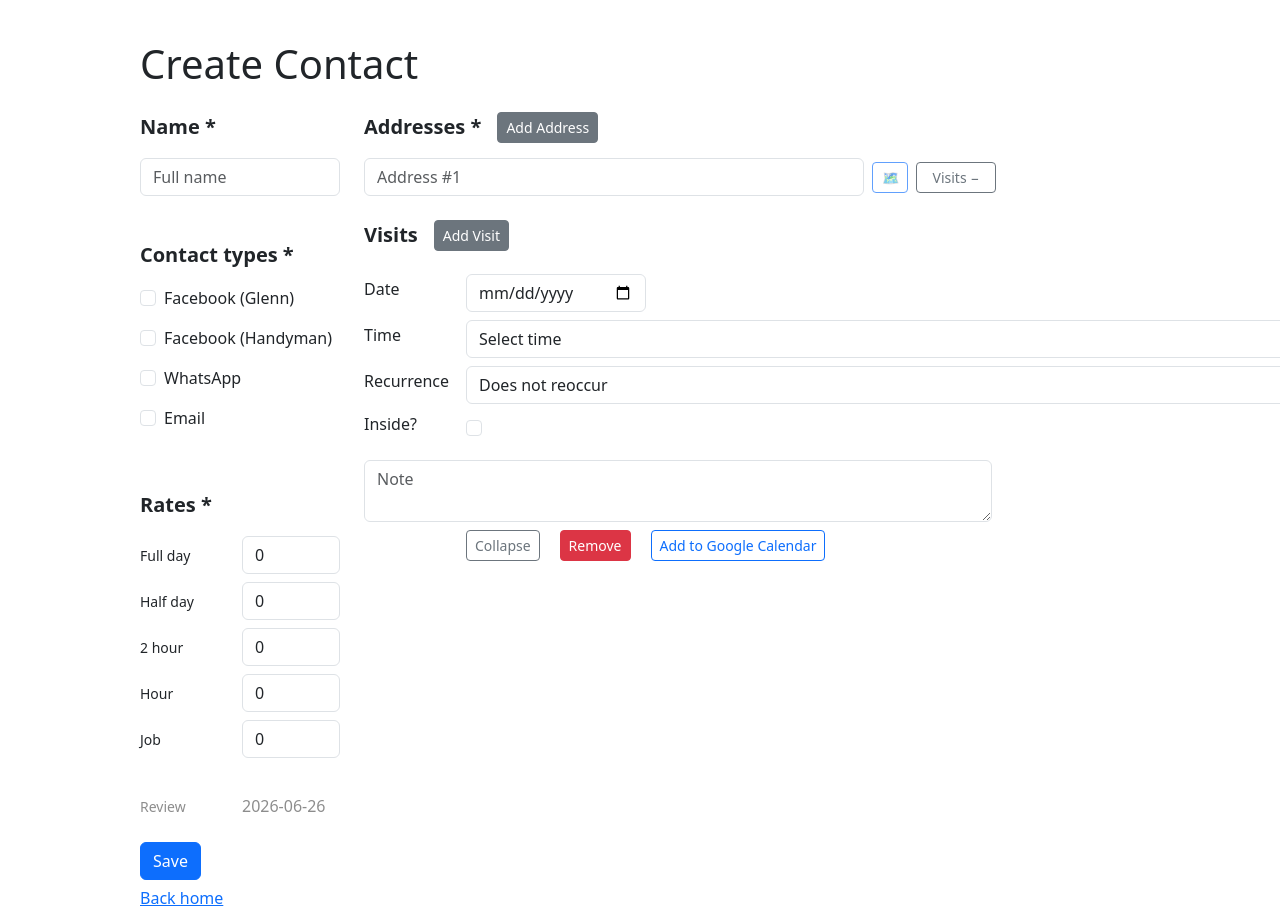
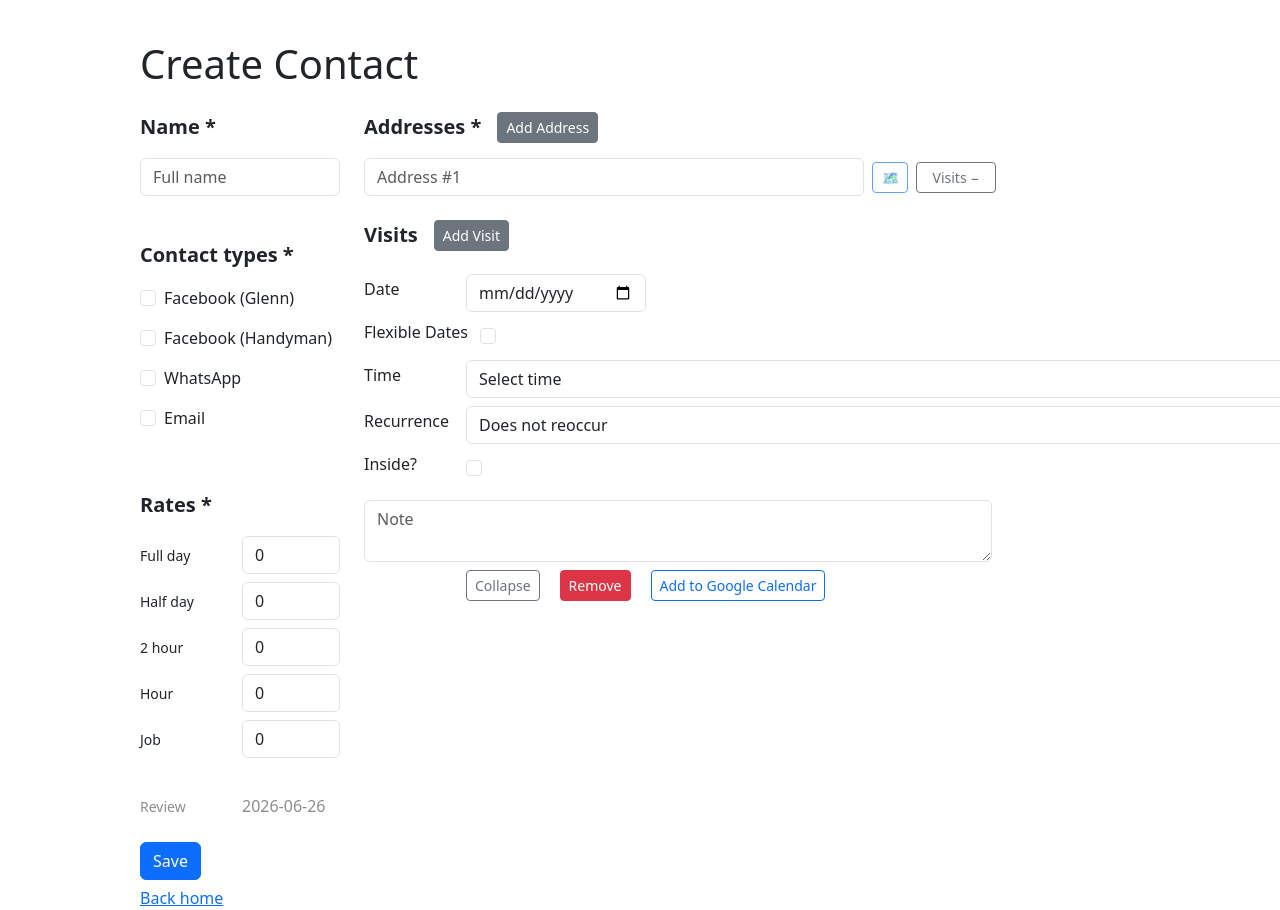
Before and after one commit to GlennPacker/Contact-Sched-Voice, a Next.js app: page /contacts/create in a window 1280 px wide. Shown: the top 910 px of the page. Built offline with nearby package versions, Linux system fonts and the light colour scheme; no server answers.

Commit message:
visit updated with flexible dates

```diff
--- a/components/Contact/Contact.jsx
+++ b/components/Contact/Contact.jsx
@@ -154,7 +154,7 @@ export default function Contact({ initialValues = null, onSubmit, priceReviewDat
             <Form.Label className={styles['section-title']}>Contact types *</Form.Label>
             {CONTACT_TYPE_OPTIONS.map((opt) => {
               const isEmail = opt.id === 'email'
-              const isWhatsapp = opt.id === 'Whatsapp'
+              const isWhatsapp = opt.id === 'whatsapp'
               const isSelected = Boolean(watchedTypes[opt.id]?.selected)
               return (
                 <div key={opt.id} className="mb-3">
--- a/components/Visit/Visits.jsx
+++ b/components/Visit/Visits.jsx
@@ -12,6 +12,9 @@ export default function Visits({ nestIndex, control, register, errors, createCal
   const [calendarError, setCalendarError] = useState({});
   const watchedVisits = useWatch({ control, name: `addresses.${nestIndex}.visits` });
   const [collapsed, setCollapsed] = React.useState(fields.map(() => true));
+  const tomorrow = new Date();
+  tomorrow.setDate(tomorrow.getDate() + 1);
+  const minDateStr = tomorrow.toISOString().split('T')[0];
   React.useEffect(() => {
     if (!fields.length) {
       add({ date: '', note: '' });
@@ -31,7 +34,7 @@ export default function Visits({ nestIndex, control, register, errors, createCal
   };
   const addVisit = () => {
     let newVisit = { date: '' };
-    if (fields.length > 0) {
+    if (fields.length) {
       const sorted = [...fields].sort((a, b) => {
         if (!a.date && !b.date) return 0;
         if (!a.date) return 1;
@@ -39,14 +42,15 @@ export default function Visits({ nestIndex, control, register, errors, createCal
         return b.date.localeCompare(a.date);
       });
       const mostRecent = sorted[0] || {};
-      newVisit = {
-        date: '',
-        note: mostRecent.note || '',
-        recurrence: mostRecent.recurrence || 'does not reoccur',
-        time: mostRecent.time || '',
-        days: mostRecent.days || '',
-        isInside: mostRecent.isInside || false
-      };
+        newVisit = {
+          date: '',
+          days: mostRecent.days || '',
+          isFlexilbe: mostRecent.isFlexilbe || false,
+          isInside: mostRecent.isInside || false,
+          note: mostRecent.note || '',
+          recurrence: mostRecent.recurrence || 'does not reoccur',
+          time: mostRecent.time || ''
+        };
     }
     add(newVisit, { at: 0 });
     setTimeout(() => {
@@ -91,6 +95,16 @@ export default function Visits({ nestIndex, control, register, errors, createCal
                         {...register(`addresses.${nestIndex}.visits.${idx}.date`)}
                         className={styles['visit-date']}
                         value={watched.date || ''}
+                        min={minDateStr}
+                      />
+                    </Form.Group>
+                    <Form.Group className={styles['visit-field-row']}>
+                      <Form.Label className={styles['visit-label']}>Flexible Dates</Form.Label>
+                      <Form.Check
+                        type="checkbox"
+                        {...register(`addresses.${nestIndex}.visits.${idx}.isFlexilbe`)}
+                        className={styles['visit-isFlexible']}
+                        checked={!!watched.isFlexilbe}
                       />
                     </Form.Group>
                     <Form.Group className={styles['visit-field-row']}>
--- a/lib/contactService.js
+++ b/lib/contactService.js
@@ -9,10 +9,10 @@ export function mapContactTypes(contactTypes) {
 }
 
 export function buildContactRow(contact) {
+  const { addresses, contactTypes, ...rest } = contact || {}
   return {
-    ...contact,
-    ...mapContactTypes(contact.contactTypes),
-    contactTypes: undefined,
+    ...rest,
+    ...mapContactTypes(contactTypes),
   }
 }
 
@@ -33,6 +33,7 @@ export async function insertVisitRow(addressId, visit) {
     visitDate: visit.date,
     notes: visit.notes,
     isInside: visit.isInside,
+    isFlexilbe: visit.isFlexilbe,
   }
   const { data, error } = await supabase.from('visits').insert([dbRow]).select('*').single()
   return { data, error }
```
Also changed, not shown: 1 other file (tests, documents, lock files or other folders).
